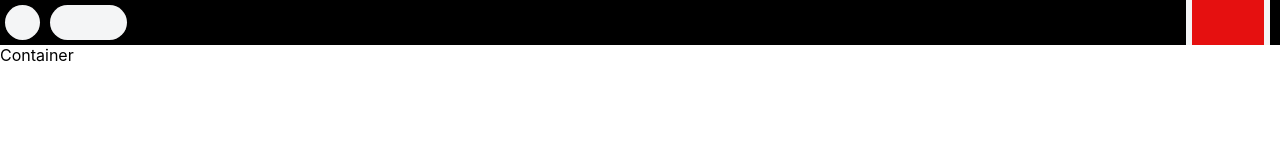
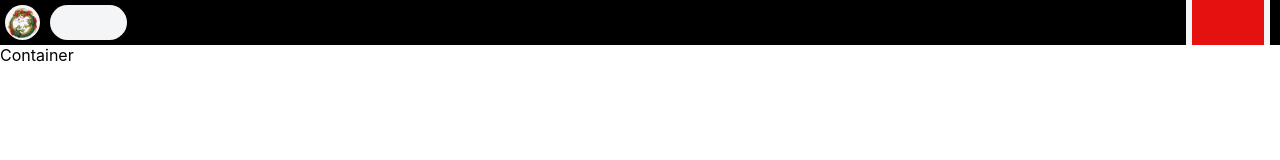
Before and after one commit to ianlov/Wikiroll, a React (Create React App) app in the folder client/: page / in a window 1280 px wide. Shown: the top 160 px of the page. Built offline with nearby package versions, Linux system fonts and the light colour scheme.

Commit message:
logo set

```diff
--- a/client/src/assets/css/nav.css
+++ b/client/src/assets/css/nav.css
@@ -20,6 +20,14 @@
   border-radius: 17.5px;
   align-self: flex-start;
   margin: 5px 5px;
+  display: flex;
+  justify-content: center;
+  align-items: center;
+}
+
+.nav__items__logo > img {
+  height: 30px;
+  width: auto;
 }
 
 .nav__items__searchbar {
--- a/client/src/components/Nav.jsx
+++ b/client/src/components/Nav.jsx
@@ -1,10 +1,15 @@
-import '../assets/css/nav.css'
+import { Link } from "react-router-dom";
+
+import '../assets/css/nav.css';
+import logo from '../assets/images/logo.png'
 
 const Nav = () => {
   return (
     <div className="nav" >
       <div className="nav__items" >
-        <div className="nav__items__logo" ></div>
+        <Link className="nav__items__logo" to="/">
+          <img src={logo} alt="logo" />
+        </Link>
         <div className="nav__items__searchbar" ></div>
       </div>
       <div className="nav__bar-out" >
```
Also changed, not shown: client/src/assets/images/logo.png (renamed from client/src/assets/images/Ouroboros-Free-PNG-Image.png).
